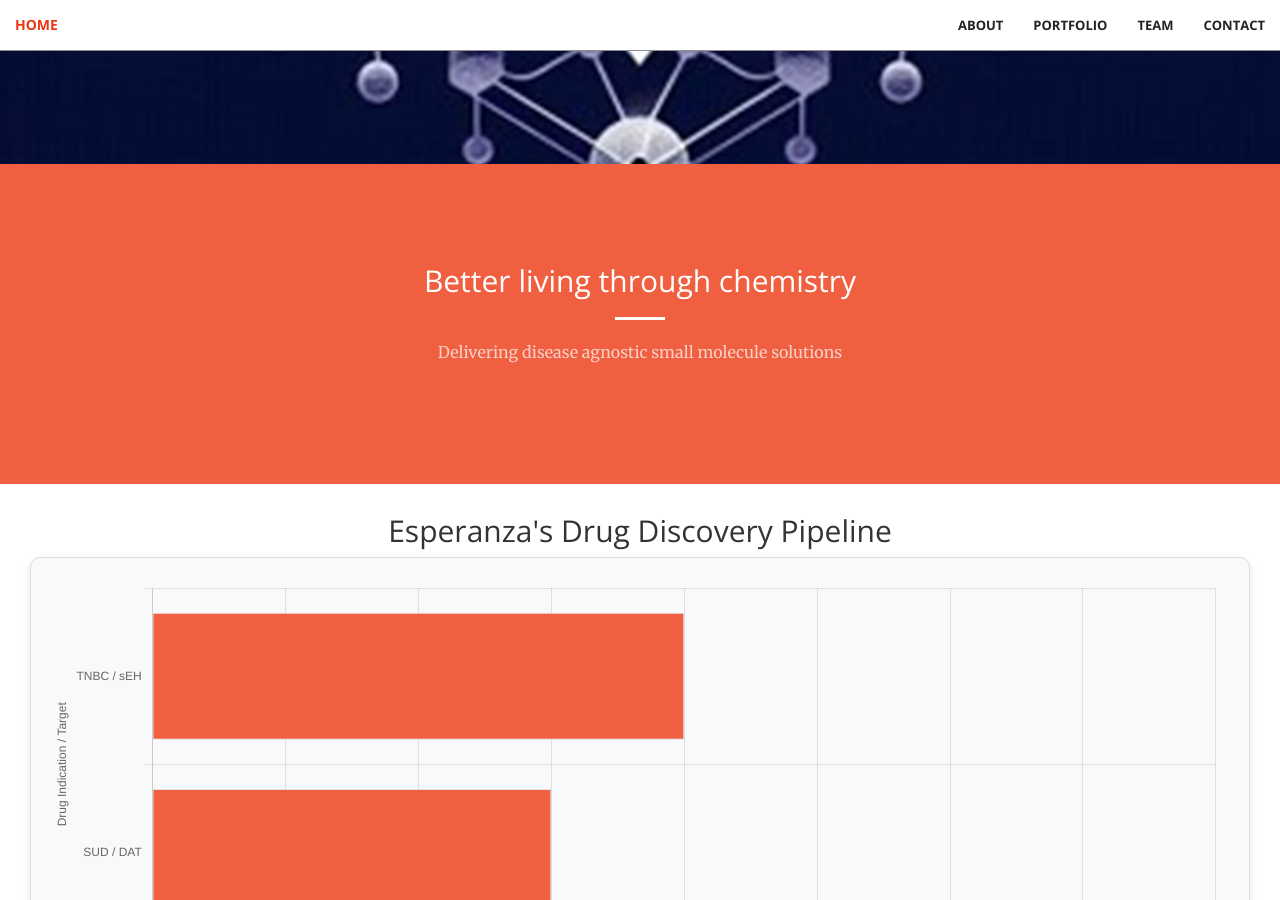
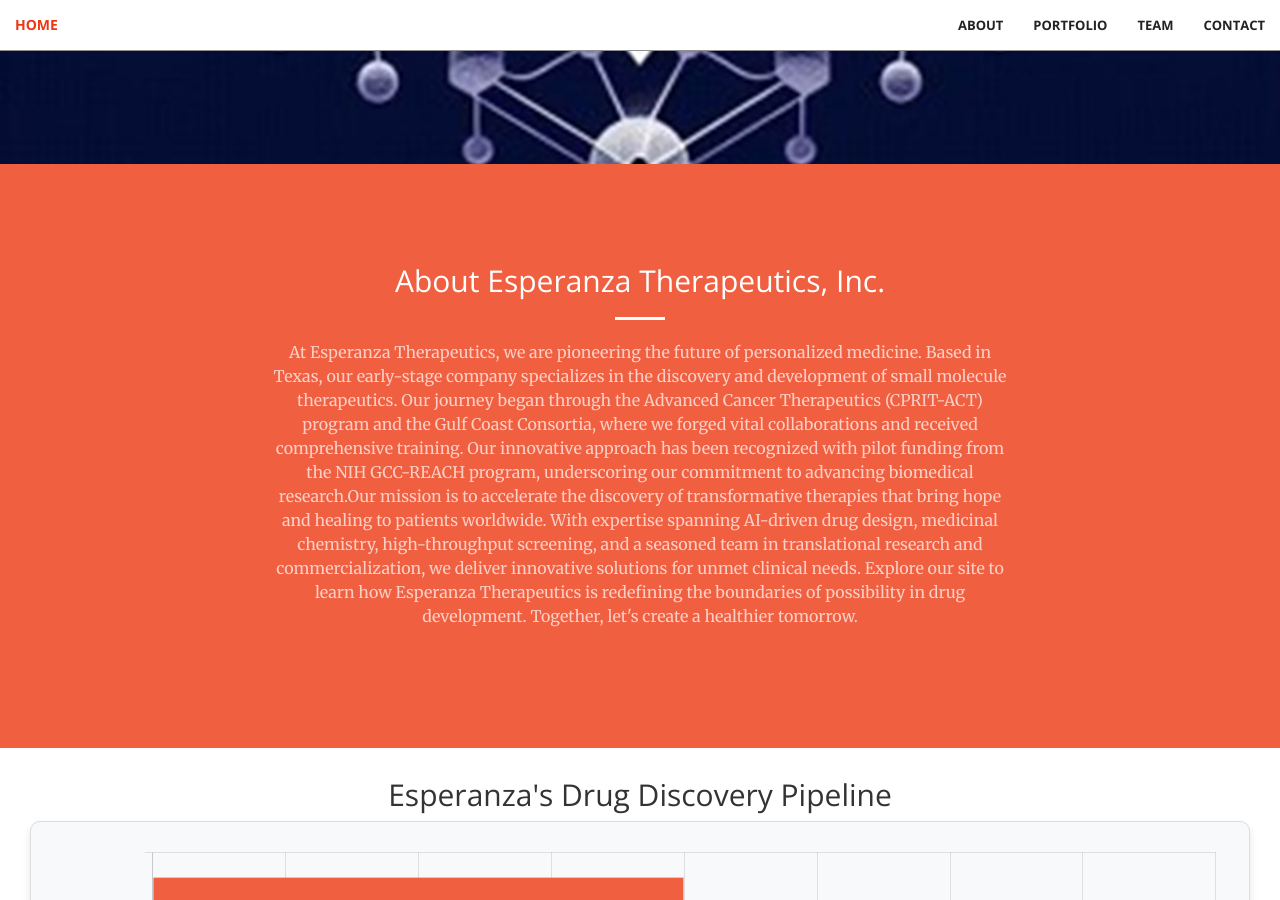
Before and after one commit to Esperanza-Therapeutics/Esperanza-therapeutics.github.io, a Jekyll site: the page built from index.html, in a window 1280 px wide and 900 px high, scrolled down 736 px. Built offline with Jekyll 4.4.1, drawn with Linux system fonts in a browser that asks for light colours; nearby versions of some CDN libraries.

Commit message:
Update call-to-action.html

```diff
--- a/_includes/call-to-action.html
+++ b/_includes/call-to-action.html
@@ -2,9 +2,9 @@
     <div class="container">
         <div class="row">
             <div class="col-lg-8 col-lg-offset-2 text-center">
-                <h2 class="section-heading">Better living through chemistry</h2>
+                <h2 class="section-heading">About Esperanza Therapeutics, Inc.</h2>
                 <hr class="light">
-                <p class="text-faded">Delivering disease agnostic small molecule solutions</p>
+                <p class="text-faded">At Esperanza Therapeutics, we are pioneering the future of personalized medicine. Based in Texas, our early-stage company specializes in the discovery and development of small molecule therapeutics. Our journey began through the Advanced Cancer Therapeutics (CPRIT-ACT) program and the Gulf Coast Consortia, where we forged vital collaborations and received comprehensive training. Our innovative approach has been recognized with pilot funding from the NIH GCC-REACH program, underscoring our commitment to advancing biomedical research.Our mission is to accelerate the discovery of transformative therapies that bring hope and healing to patients worldwide. With expertise spanning AI-driven drug design, medicinal chemistry, high-throughput screening, and a seasoned team in translational research and commercialization, we deliver innovative solutions for unmet clinical needs. Explore our site to learn how Esperanza Therapeutics is redefining the boundaries of possibility in drug development. Together, let's create a healthier tomorrow.</p>
             </div>
         </div>
     </div>
```
